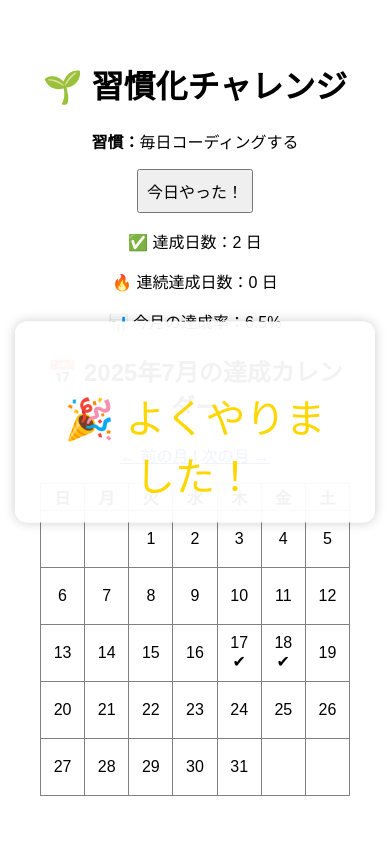
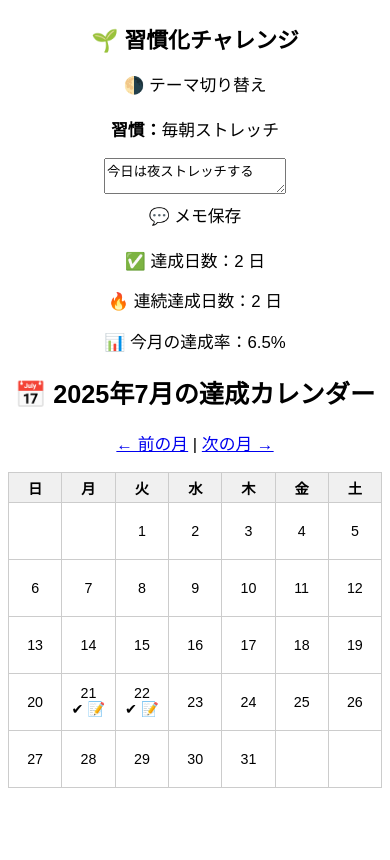
Before and after one commit to Shun0115/minimal-habit, a Flask app: page / in a window 390 px wide. Before the commit the page ends 796 px from the top, so only its background shows below. Run offline with Flask 3, Linux system fonts and the light colour scheme.

Commit message:
メモ機能追加

```diff
--- a/app.py
+++ b/app.py
@@ -6,7 +6,7 @@ from datetime import timedelta
 import calendar
 
 
-def generate_calendar(year, month, log_dates):
+def generate_calendar(year, month, log_dates, memos):
     cal = calendar.Calendar(firstweekday=6)
     month_days = cal.itermonthdays(year, month)
     today_strs = [datetime.strptime(d, "%Y-%m-%d").strftime("%Y-%m-%d") for d in log_dates]
@@ -16,22 +16,27 @@ def generate_calendar(year, month, log_dates):
 
     for day in month_days:
         if day == 0:
-            week.append({"day": "", "done": False})
+            week.append({"day": "", "done": False, "has_memo": False})
         else:
             date_str = f"{year}-{month:02d}-{day:02d}"
-            week.append({"day": day, "done": date_str in today_strs})
+            week.append({
+                "day": day,
+                "done": date_str in today_strs,
+                "has_memo": date_str in memos
+                })
         if len(week) == 7:
             weeks.append(week)
             week = []
     if week:
         while len(week) < 7:
-            week.append({"day": "", "done": False})
+            week.append({"day": "", "done": False, "has_memo": False})
         weeks.append(week)
     return weeks
 
 app = Flask(__name__)
 DATA_FILE = "data.json"
-
+def today_str():
+    return datetime.now().strftime("%Y-%m-%d")
 def get_streak(log):
     today = datetime.now().date()
     log_dates = sorted([datetime.strptime(d, "%Y-%m-%d").date() for d in log], reverse=True)
@@ -50,8 +55,8 @@ def load_data():
             with open(DATA_FILE, "r", encoding="utf-8") as f:
                 return json.load(f)
         except json.JSONDecodeError:
-            return{"habit": "", "log": []}
-    return {"habit": "", "log": []}
+            return{"habit": "", "log": [], "memos": {}}
+    return {"habit": "", "log": [], "memos":{}}
 
 def save_data(data):
     with open(DATA_FILE,"w", encoding="utf-8") as f:
@@ -61,8 +66,11 @@ def save_data(data):
 def index():
     year = int(request.args.get("year", datetime.now().year))
     month = int(request.args.get("month", datetime.now().month))
+    selected_date = request.args.get("selected_date")
 
     data = load_data()
+    already_done = False
+    selected_memo = None
 
     if request.method == "POST":
         if "habit" in request.form:
@@ -72,16 +80,27 @@ def index():
             return redirect(f"/?year={year}&month={month}")
 
         elif "done" in request.form:
-            today = datetime.now().strftime("%Y-%m-%d")
-            if today not in data["log"]:
+            today = today_str()
+            already_done = today in data["log"]
+
+            if not already_done:
                 data["log"].append(today)
+                data["log"] = sorted(list(set(data["log"])))
                 save_data(data)
                 return redirect(f"/?year={year}&month={month}&celebrate=1")
             else:
                 return redirect(f"/?year={year}&month={month}")
+        elif "memo" in request.form:
+            today = today_str()
+            memo = request.form.get("memo_text", "").strip()
+            data.setdefault("memos", {})[today] = memo
+            save_data(data)
+            return redirect(f"/?year={year}&month={month}")
 
+    if selected_date and selected_date in data.get("memos", {}):
+        selected_memo = data["memos"][selected_date]
     now = datetime.now()
-    calendar_weeks =generate_calendar(year, month, data["log"])
+    calendar_weeks =generate_calendar(year, month, data["log"], data.get("memos", {}))
     streak = get_streak(data["log"])
 
     month_days = list(calendar.Calendar(firstweekday=6).itermonthdays(year, month))
@@ -100,8 +119,12 @@ def index():
         year=year,
         month=month,
         achievement_rate=achievement_rate,
-        celebrate=bool(request.args.get("celebrate") == "1")
+        celebrate=bool(request.args.get("celebrate") == "1"),
+        already_done=already_done,
+        today_str=today_str(),
+        selected_date=selected_date,
+        selected_memo=selected_memo
     )
 
 if __name__== "__main__":
-    app.run(debug=True)
+    app.run(debug=True, host="0.0.0.0", port=5003)
--- a/data.json
+++ b/data.json
@@ -1,7 +1,11 @@
 {
-  "habit": "毎日コーディングする",
+  "habit": "毎朝ストレッチ",
   "log": [
-    "2025-07-17",
-    "2025-07-18"
-  ]
+    "2025-07-21",
+    "2025-07-22"
+  ],
+  "memos": {
+    "2025-07-21": "今日は30分やれた",
+    "2025-07-22": "今日は夜ストレッチする"
+  }
 }
--- a/static/style.css
+++ b/static/style.css
@@ -1,5 +1,30 @@
-table {
-  font-size: 16px;
+body {
+  font-family: sans-serif;
+  text-align: center;
+  max-width: 600px;
+  margin: 0 auto;
+  padding: 0.5em 0;
+  background: #f9f9f9;
+  min-height: 100vh;
+}
+
+/* ライトモード（デフォルト） */
+body.light {
+  background-color: #ffffff;
+  color: #000000;
+}
+
+/* ダークモード */
+body.dark {
+  background-color: #121212;
+  color: #f5f5f5;
+}
+
+table, th, td {
+  border: 1px solid #ccc;
+}
+body.dark table, body.dark th, body.dark td {
+  border: 1px solid #444;
 }
 th {
   background-color: #f0f0f0;
@@ -7,21 +32,22 @@ th {
 td {
   height: 40px;
 }
+table {
+  width: 100%;
+  font-size: 1rem;
+}
 
-body {
-    font-family: sans-serif;
-    text-align: center;
-    padding: 2em;
+button, input[type="text"], input, button {
+  font-size: 1rem;
+  padding: 8px 16px;
+  margin: 4px 0;
 }
-input, button {
-    padding: 0.5em;
-    font-size: 1em;
-}
+
 #celebrate-message {
+  display: none;
   position: fixed;
   top: 50%;
   left: 50%;
-  /* 👇絶対にこの2つセットで中央配置 */
   transform: translate(-50%, -50%);
   font-size: 2.5em;
   color: gold;
@@ -34,7 +60,52 @@ input, button {
   white-space: pre-line;
   min-width: 280px;
   max-width: 80vw;
-  /* 👇これを消す！！ */
-  /* left: 50vw; */
-  /* right: auto; */
 }
+body.dark #celebrate-message {
+  background-color: rgba(0, 0, 0, 0.9);
+  color: gold;
+}
+
+/* モバイル用にフォントや余白、ボタンサイズを調整 */
+@media (max-width: 600px) {
+  body {
+    padding: 8px;
+    font-size: 1.05em;
+  }
+  h1 {
+    font-size: 1.3em;
+  }
+  table {
+    font-size: 0.85em;
+  }
+  th, td {
+    padding: 4px;
+  }
+  button, input[type="text"] {
+    width: 100%;
+    font-size: 1em;
+    box-sizing: border-box;
+  }
+  .calendar-wrapper {
+    overflow-x: auto;
+  }
+  td {
+    min-height: 40px;
+  }
+  button {
+    font-size: 1em;
+  }
+}
+button {
+  display: inline-block;
+  width: 100%;
+  height: auto;
+  white-space: normal;
+  word-break: break-word;
+  overflow: visible;
+  background: none;
+  border: none;
+  padding: 0;
+  font: inherit;
+  text-align: center;
+}
--- a/templates/index.html
+++ b/templates/index.html
@@ -2,17 +2,20 @@
 <html lang="ja">
 <head>
   <meta charset="UTF-8">
+  <meta name="viewport" content="width=device-width, initial-scale=1">
   <title>習慣化アプリ</title>
   <link rel="stylesheet" href="/static/style.css">
 </head>
 <body>
   <h1>🌱 習慣化チャレンジ</h1>
-
+  <button id="toggle-theme">🌗 テーマ切り替え</button>
   {% if data.habit %}
     <p><strong>習慣：</strong>{{ data.habit }}</p>
     <form method="POST">
-      <button type="submit" name="done" value="1">今日やった！</button>
+      <textarea name="memo_text" rows="2" placeholder="今日のメモを書く">{{ data.memos[today_str] if today_str in data.memos else '' }}</textarea>
+      <button type="submit" name="memo" value="1">💬 メモ保存</button>
     </form>
+
     <p>✅ 達成日数：{{ data.log | length }} 日</p>
     <p>🔥 連続達成日数：{{ streak }} 日</p>
     <p>📊 今月の達成率：{{ achievement_rate }}%</p>
@@ -45,18 +48,32 @@
     {% for week in calendar_weeks %}
   <tr>
     {% for day in week %}
-          <td style="padding: 8px; width: 40px; text-align: center;">
       {% if day.day %}
+        <td onclick="location.href='/?selected_date={{ year }}-{{ '{:02d}'.format(month) }}-{{ '{:02d}'.format(day.day) }}'"
+            style="cursor: pointer; padding: 8px; width: 40px; text-align: center;">
           {{ day.day }}<br>
-              {% if day.done %}
-                ✔
+          {% if day.done %}✔{% endif %}
+          {% if day.has_memo %}📝{% endif %}
+        </td>
+      {% else %}
+        <td style="padding: 8px; width: 40px;">&nbsp;</td>
       {% endif %}
-            {% endif %}
-          </td>
     {% endfor %}
   </tr>
 {% endfor %}
+
   </table>
+
+  {% if selected_date and selected_memo %}
+    <div style="margin-top: 1em; border: 1px solid #ccc; padding: 1em;">
+      <h3>📝 {{ selected_date }} のメモ</h3>
+      <p>{{ selected_memo }}</p>
+    </div>
+{% elif selected_date %}
+  <div style="margin-top: 1em;">
+    <p>{{ selected_date }} のメモはありません。</p>
+  </div>
+{% endif %}
 
 {% else %}
     <form method="POST">
@@ -96,6 +113,21 @@ window.addEventListener("DOMContentLoaded", () => {
   {% endif %}
 });
 </script>
+<script>
+document.addEventListener("DOMContentLoaded", () => {
+  const toggleButton = document.getElementById("toggle-theme");
+  const currentTheme = localStorage.getItem("theme") || "light";
+  document.body.classList.add(currentTheme);
+
+  toggleButton.addEventListener("click", () => {
+    const isDark = document.body.classList.contains("dark");
+    const newTheme = isDark ? "light" : "dark";
+    document.body.classList.remove("light", "dark");
+    document.body.classList.add(newTheme);
+    localStorage.setItem("theme", newTheme);
+  });
+});
+</script>
 
    <!-- ✅ アニメーション用メッセージ -->
   <div id="celebrate-message">
```
Lines whose indentation alone changed are shown as unchanged.
